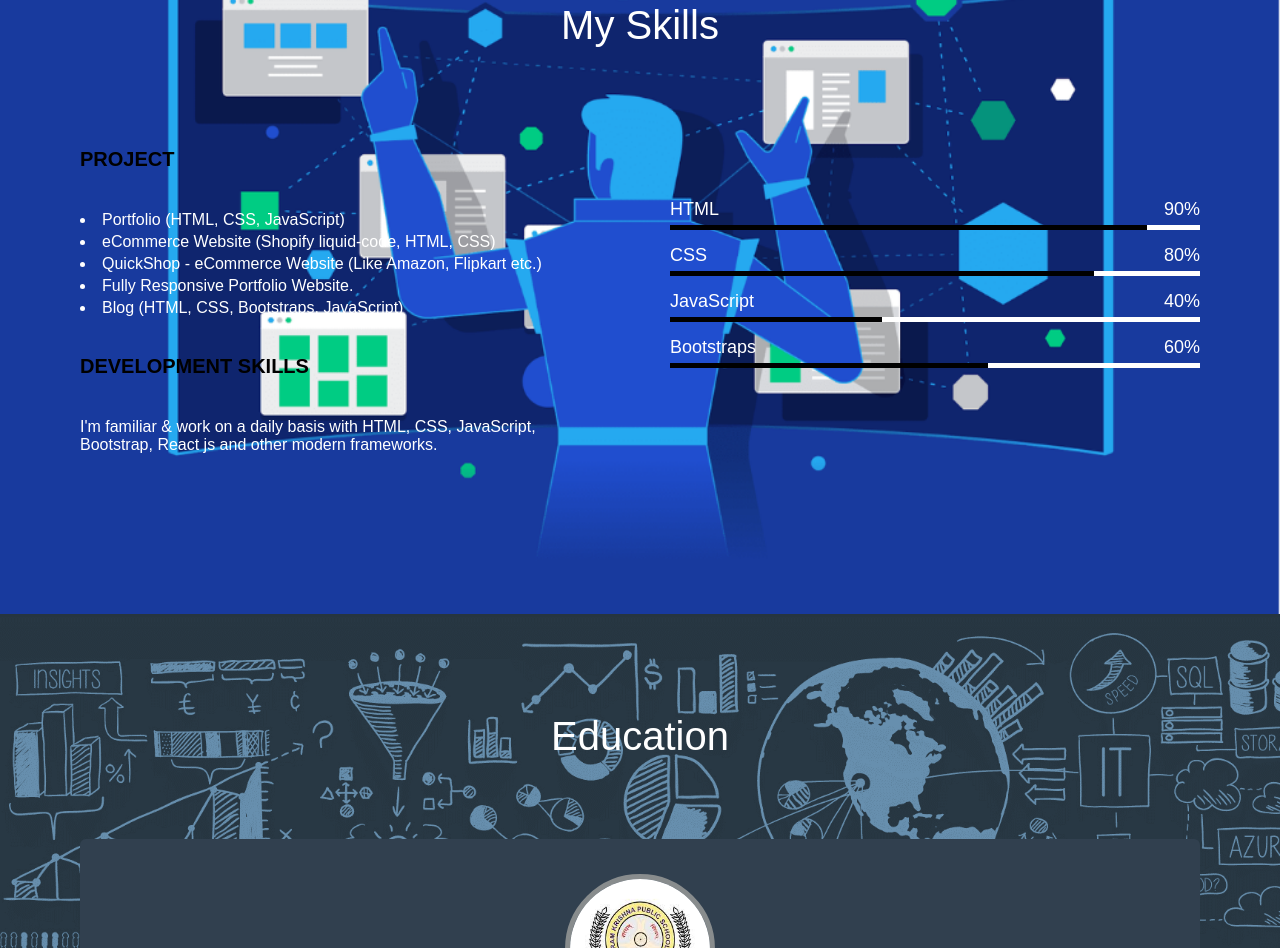
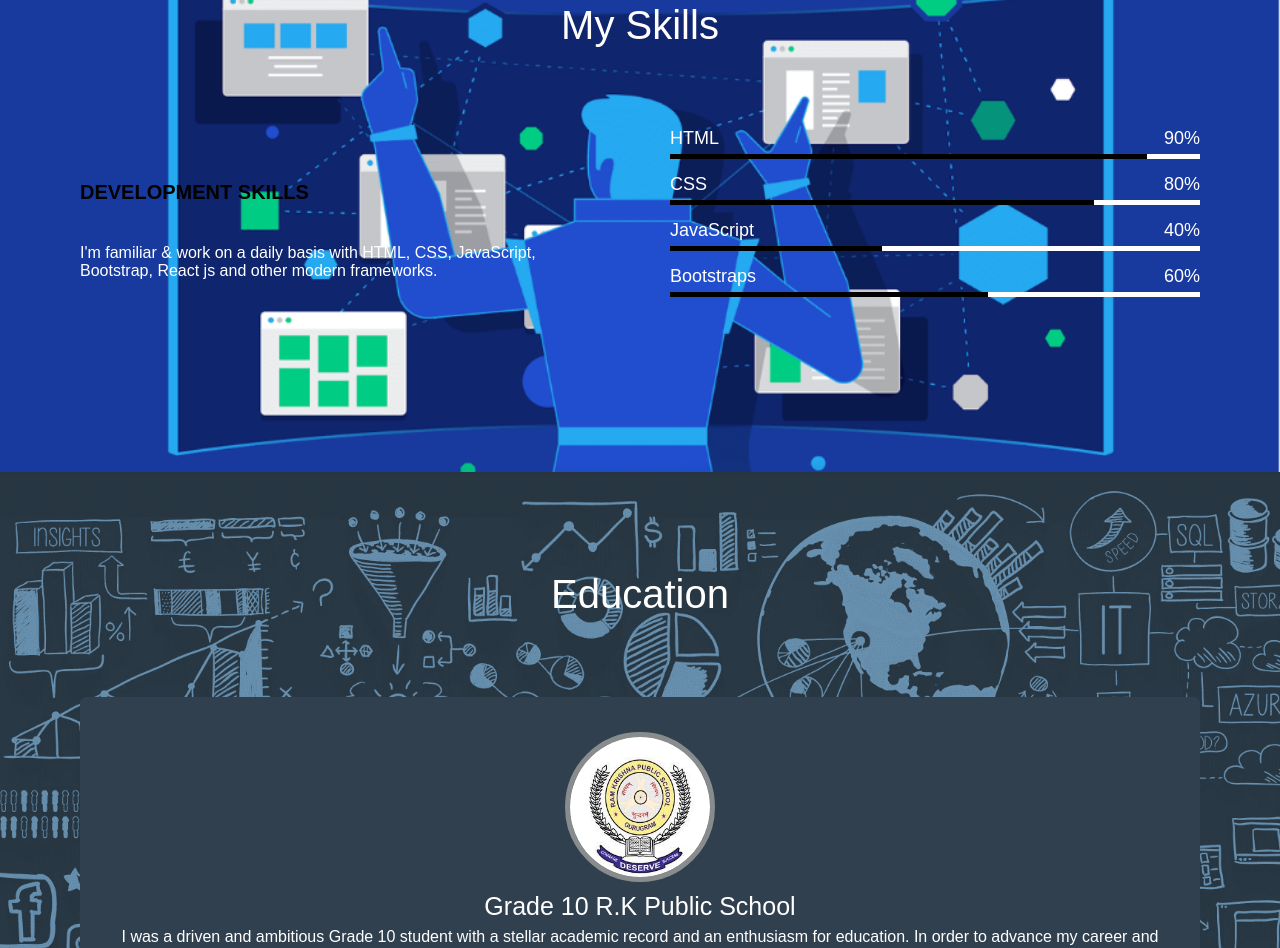
Before and after one commit to nikhillohmod4845/portfolio.github.io, a plain HTML site: page index.html in a window 1280 px wide. Shown: the part 1696-2644 px from the top of the page. Drawn offline with Linux system fonts and the light colour scheme.

Commit message:
Update index.html

```diff
--- a/index.html
+++ b/index.html
@@ -70,18 +70,6 @@
             <div class="skills-content">
               <div class="column left">
 
-                <div class="text">PROJECT</div>
-
-                <p>
-                  <li class="project">Portfolio (HTML, CSS, JavaScript)</li>
-                  <li class="project">eCommerce Website (Shopify liquid-code, HTML, CSS)</li>
-                  <li class="project">QuickShop - eCommerce Website (Like Amazon, Flipkart etc.)</li>
-                  <li class="project">Fully Responsive Portfolio Website.</li>
-                  <li class="project">Blog (HTML, CSS, Bootstraps, JavaScript)</li>
-                </p>
-
-
-                <br>
                 <div class="text">DEVELOPMENT SKILLS</div>
 
                 <p class="project">
```
